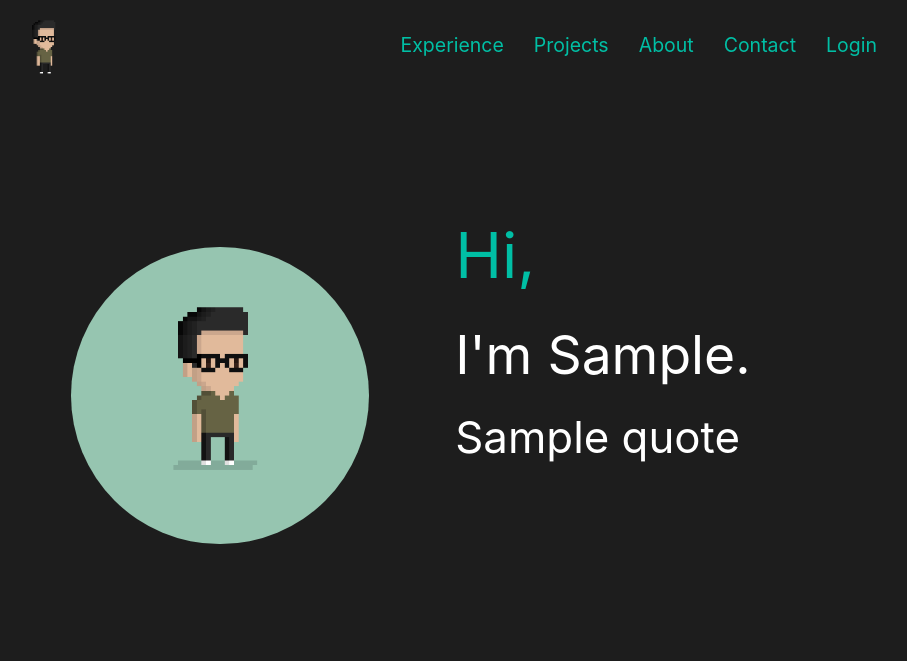
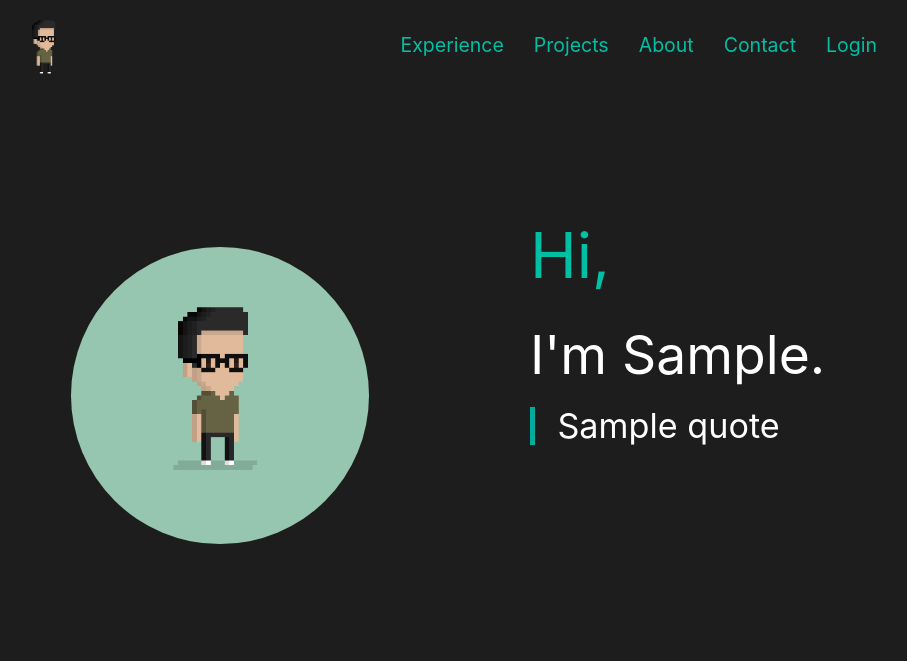
Before and after one commit to MayankJ99/Portfolio2.0, a Django app: template personal/templates/index.html in a window 1280 px wide. Shown: the top 661 px of the page, without its empty margins (196-1103 px from the left). Run offline with Django 3.2, Linux system fonts and the light colour scheme; the template is opened without the code that fills it: most values are stand-ins (such as "Sample title", 1, 10 or a date in 2020); grey boxes marked "Sample" are stand-in pictures; some libraries are stand-ins or nearby versions.

Commit message:
lighthouse optimizations

```diff
--- a/personal/templates/index.html
+++ b/personal/templates/index.html
@@ -128,20 +128,26 @@
            <br>
                       <br>
 
-
            <div class="container">
                 <img src="{% static 'mayankjha813_poker.png' %}" alt="404" height="350" width="350"
                  class="circle responsive-img" >
            </div>
 
         </div>
-        <div class="col xl6 l6 m6 s12">
+    <div class="col xl1"></div>
+        <div class="col xl5 l6 m6 s12" >
             <h1 class="teal-text text-accent-4 hide-on-small-only "> Hi, </h1>
             <h2 class="white-text hide-on-small-only ">I'm {{ profile.user.first_name }}.</h2>
             <h3 class="white-text hide-on-med-and-up "> Hi, I'm {{ profile.user.first_name }}. </h3>
-            {% for quote in quotes %}
-                <h3 class=" white-text center-align-on-small">{{ quote.quote | linebreaksbr}}</h3>
+            <div>
+                 {% for quote in quotes %}
+                     <blockquote style="border-color: #00ad9c">
+                                     <h4 class=" white-text center-align-on-small">{{ quote.quote | linebreaksbr}}</h4>
+
+                     </blockquote>
             {% endfor %}
+            </div>
+
         </div>
 
 
```
